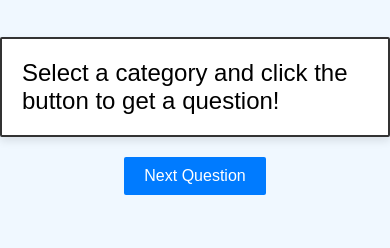
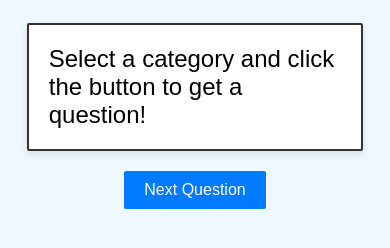
Before and after one commit to YowoSK/asqit, a website: page public/index.html in a window 390 px wide. Shown: the part 386-634 px from the top of the page. Drawn offline with Linux system fonts and the light colour scheme; no server answers.

Commit message:
remade responsivity

```diff
--- a/public/index.html
+++ b/public/index.html
@@ -9,7 +9,7 @@
   <body>
     <h1>Random Questions</h1>
     <select id="categorySelect"></select>
-    <div id="question">
+    <div class="questionWrapper" id="question">
       Select a category and click the button to get a question!
     </div>
     <button onclick="getQuestion()">Next Question</button>
--- a/public/style.css
+++ b/public/style.css
@@ -71,17 +71,10 @@ select {
     opacity: 1;
   }
 }
-::-moz-selection {
-  /* Code for Firefox */
-  color: rgb(0, 255, 17);
-  background: rgba(0, 0, 0, 0.05);
+
+
+@media only screen and (max-width: 600px) {
+  .questionWrapper {
+    width: 75%;
+  }
 }
-::-webkit-selection {
-  /* Code for Chrome and Safari */
-  color: rgb(0, 255, 17);
-  background: rgba(0, 0, 0, 0.05);
-}
-::selection {
-  color: rgb(0, 255, 17);
-  background: rgba(0, 0, 0, 0.05);
-}
```
